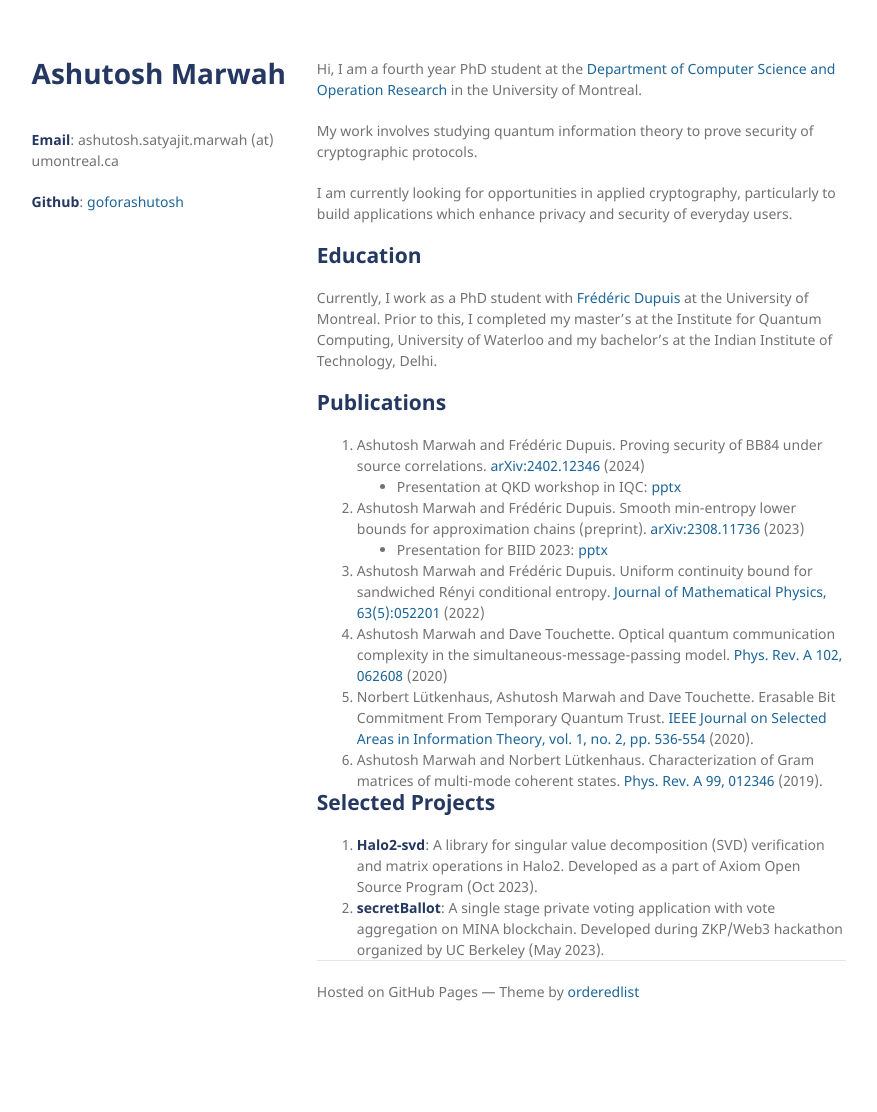
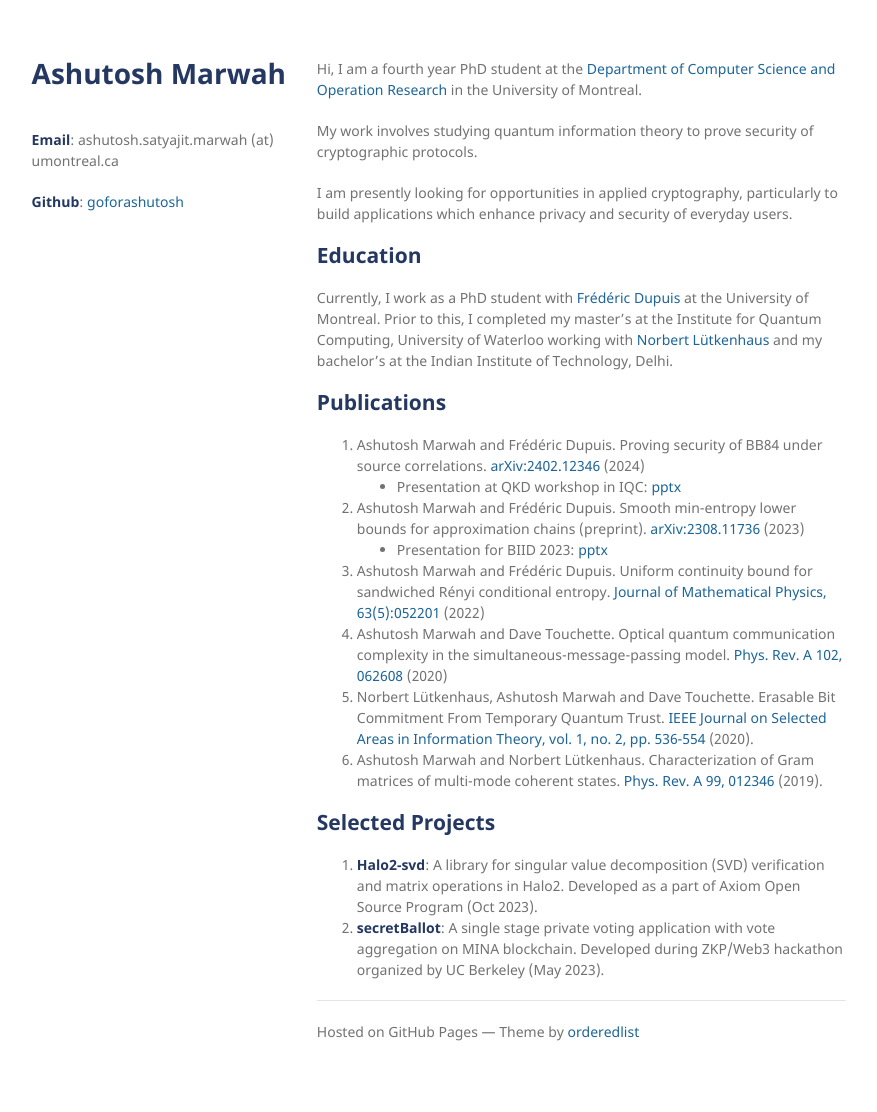
Before and after one commit to goforashutosh/goforashutosh.github.io, a Jekyll site: the page built from index.md, in a window 1280 px wide. Shown: the whole page, without its empty margins (201-1078 px from the left). Built offline with Jekyll 4.4.1, drawn with Linux system fonts in a browser that asks for light colours; the repository's description, which GitHub fills in, is left out; before the commit the page ends 1072 px from its top, so only the background shows below that.

Commit message:
minor changes

```diff
--- a/_sass/jekyll-theme-minimal.scss
+++ b/_sass/jekyll-theme-minimal.scss
@@ -25,8 +25,6 @@ p, ul, ol, table, pre, dl {
 
 ul {
   list-style-type: disc;
-}
-ul, ol {
   margin-bottom: 0; /* Adjust as needed */
 }
 
--- a/index.md
+++ b/index.md
@@ -6,11 +6,11 @@ Hi, I am a fourth year PhD student at the <a href = "https://diro.umontreal.ca/e
 
 My work involves studying quantum information theory to prove security of cryptographic protocols.
 
-I am currently looking for opportunities in applied cryptography, particularly to build applications which enhance privacy and security of everyday users.
+I am presently looking for opportunities in applied cryptography, particularly to build applications which enhance privacy and security of everyday users.
 
 ## Education
 
-Currently, I work as a PhD student with <a href="https://www.iro.umontreal.ca/~dupuisf/" target="_blank">Frédéric Dupuis</a> at the University of Montreal. Prior to this, I completed my master's at the Institute for Quantum Computing, University of Waterloo and my bachelor's at the Indian Institute of Technology, Delhi.
+Currently, I work as a PhD student with <a href="https://www.iro.umontreal.ca/~dupuisf/" target="_blank">Frédéric Dupuis</a> at the University of Montreal. Prior to this, I completed my master's at the Institute for Quantum Computing, University of Waterloo working with <a href="https://lutkenhausgroup.wordpress.com/" target="_blank">Norbert Lütkenhaus</a> and my bachelor's at the Indian Institute of Technology, Delhi.
 
 ## Publications
 
```
